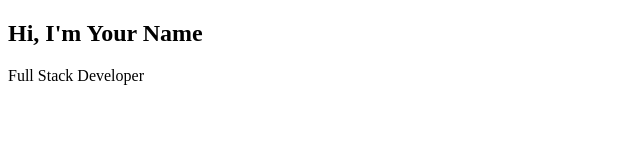
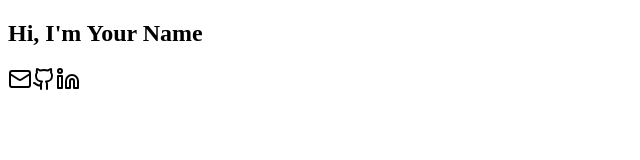
Before and after one commit to Jecor27/Portfolio, a React (Vite) app: page / in a window 1280 px wide. Shown: the top 160 px of the page, without its empty margins (0-640 px from the left). Built offline with nearby package versions, Linux system fonts and the light colour scheme.

Commit message:
added css, some functionality

```diff
--- a/src/components/Hero/Hero.tsx
+++ b/src/components/Hero/Hero.tsx
@@ -1,10 +1,15 @@
 import { personalInfo } from '../../data/portfolio';
+import { Mail, Github, Linkedin } from 'lucide-react';
 
 export default function Hero() {
   return (
     <section id="home">
       <h1>Hi, I'm {personalInfo.name}</h1>
-      <p>{personalInfo.title}</p>
+      <div className="social-links">
+        <Mail size={24} />
+        <Github size={24} />
+        <Linkedin size={24} />
+      </div>
     </section>
   );
 }
--- /dev/null
+++ b/src/styles/globals.css
@@ -0,0 +1,15 @@
+* {
+  margin: 0;
+  padding: 0;
+  box-sizing: border-box;
+}
+
+body {
+  font-family: 'Inter', sans-serif;
+  line-height: 1.6;
+  color: #1f2937;
+}
+
+.app {
+  min-height: 100vh;
+}
--- /dev/null
+++ b/src/styles/variables.css
@@ -0,0 +1,6 @@
+:root {
+  --color-primary: #3b82f6;
+  --color-gray-900: #111827;
+  --spacing-md: 1rem;
+  --spacing-lg: 1.5rem;
+}
--- a/src/types/index.ts
+++ b/src/types/index.ts
@@ -4,4 +4,9 @@ export interface PersonalInfo {
   readonly email: string;
 }
 
+export interface Skills {
+  readonly frontend: readonly string[];
+  readonly backend: readonly string[];
+}
+
 export type SectionId = 'home' | 'about' | 'projects' | 'contact';
```
Also changed, not shown: src/components/Hero/Hero.css (added, +14 -0 lines), src/components/Navigation/Navigation.tsx (added, +34 -0 lines), src/hooks/useActiveSection.ts (added, +12 -0 lines), src/utils/navigation.ts (added, +10 -0 lines).
